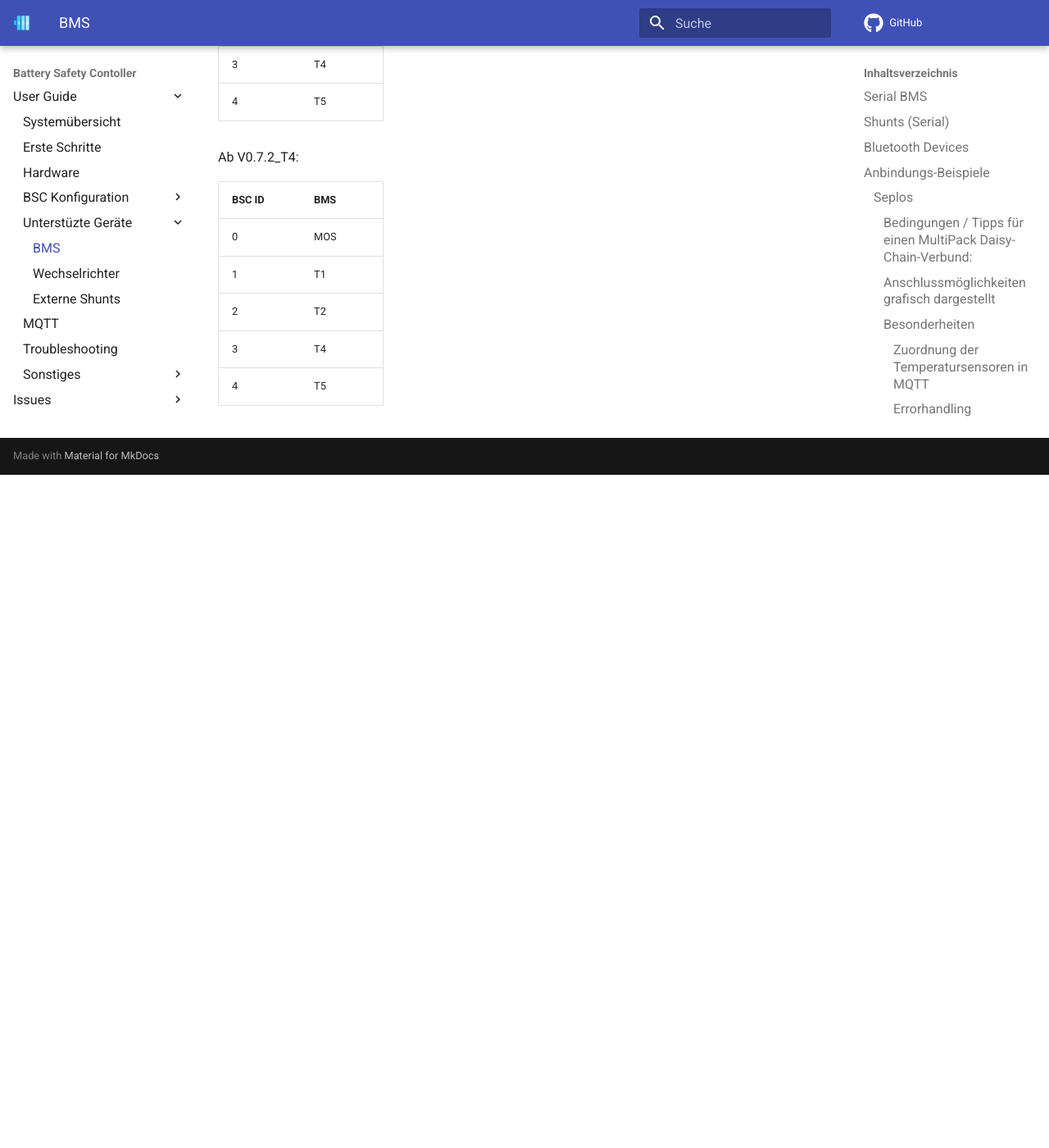
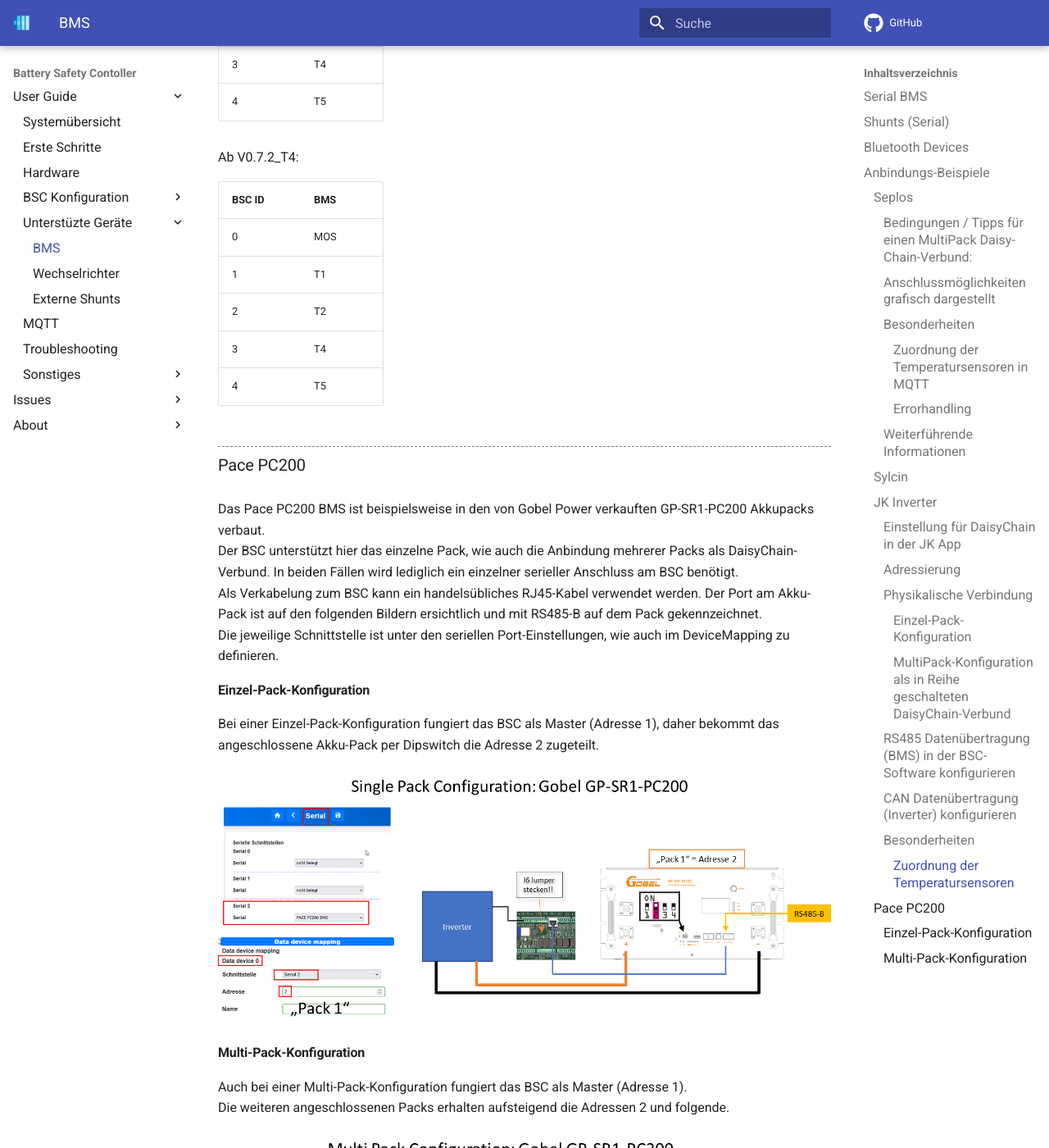
Before and after one commit to bsc-org/bsc, an MkDocs documentation site: the page built from docs/devices/bms.md, in a window 1280 px wide and 1400 px high, scrolled down 7996 px. Shown: the whole window at 82% size. Built offline with MkDocs 1.6.1 and Material for MkDocs 9.7.7, drawn with Linux system fonts in a browser that asks for light colours; comment, search, counter and statistics services are not loaded; before the commit the page ends 8575 px from its top, so only the background shows below that.

Commit message:
Pace PC200 hinzugefügt

```diff
--- a/docs/devices/bms.md
+++ b/docs/devices/bms.md
@@ -160,3 +160,23 @@
 | 2 | T2 |
 | 3 | T4 |
 | 4 | T5 |
+
+### Pace PC200
+
+Das Pace PC200 BMS ist beispielsweise in den von Gobel Power verkauften GP-SR1-PC200 Akkupacks verbaut.
+Der BSC unterstützt hier das einzelne Pack, wie auch die Anbindung mehrerer Packs als DaisyChain-Verbund. In beiden Fällen wird lediglich ein einzelner serieller Anschluss am BSC benötigt.
+Als Verkabelung zum BSC kann ein handelsübliches RJ45-Kabel verwendet werden. Der Port am Akku-Pack ist auf den folgenden Bildern ersichtlich und mit RS485-B auf dem Pack gekennzeichnet.
+Die jeweilige Schnittstelle ist unter den seriellen Port-Einstellungen, wie auch im DeviceMapping zu definieren.
+
+#### Einzel-Pack-Konfiguration
+
+Bei einer Einzel-Pack-Konfiguration fungiert das BSC als Master (Adresse 1), daher bekommt das angeschlossene Akku-Pack per Dipswitch die Adresse 2 zugeteilt.
+
+![](../img/devices/devices_Pace_PC200-Singlepack.png)
+
+#### Multi-Pack-Konfiguration
+
+Auch bei einer Multi-Pack-Konfiguration fungiert das BSC als Master (Adresse 1).
+Die weiteren angeschlossenen Packs erhalten aufsteigend die Adressen 2 und folgende.
+
+![](../img/devices/devices_Pace_PC200-Multipack.png)
```
